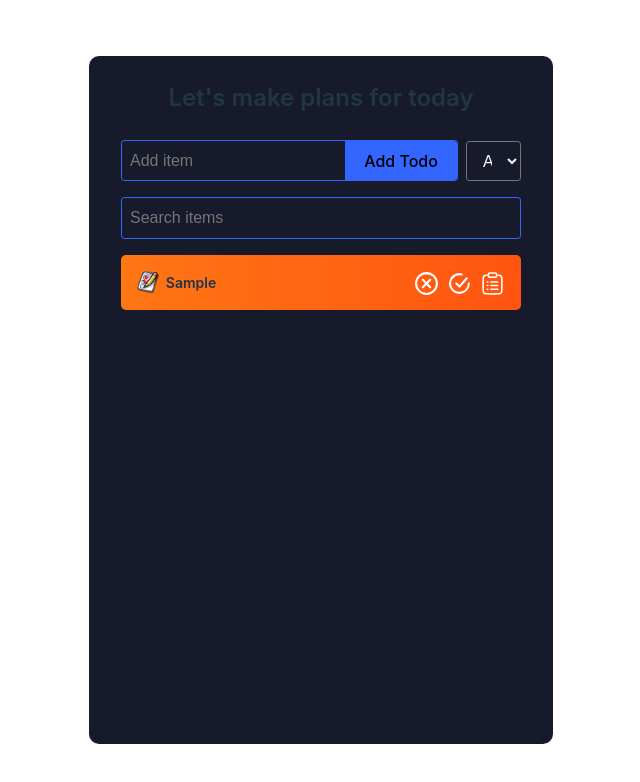
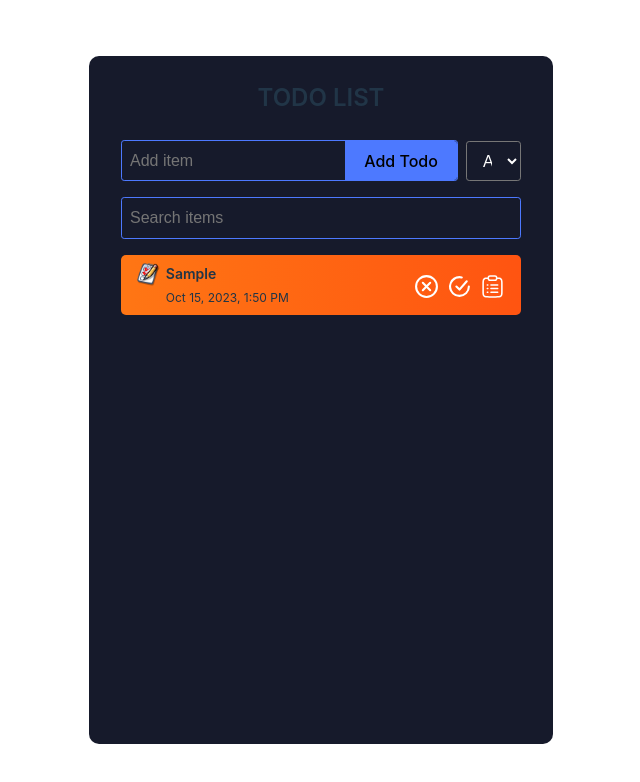
Before and after one commit to techpilot/todo_list, a React (Vite) app: page / in a window 1280 px wide. Both pictures are taken after typing "Sample" into the empty fields and a click on the button "Add Todo". Shown: the top 782 px of the page, without its empty margins (319-959 px from the left). Built offline with nearby package versions, Linux system fonts and the light colour scheme.

Commit message:
feat: added time date

```diff
--- a/src/components/Search.tsx
+++ b/src/components/Search.tsx
@@ -8,8 +8,9 @@
 interface TodoState {
   id: string;
   text: string;
-  read: boolean;
+  completed: boolean;
   category: string;
+  date: string;
 }
 
 const Search: React.FC<SelectComponentProps> = ({
--- a/src/components/Todo.tsx
+++ b/src/components/Todo.tsx
@@ -13,9 +13,19 @@
 interface TodoState {
   id: string;
   text: string;
-  read: boolean;
+  completed: boolean;
   category: string;
+  date: string;
 }
+
+const options: Intl.DateTimeFormatOptions = {
+  hour: 'numeric',
+  minute: 'numeric',
+  hour12: true,
+  month: 'short',
+  day: 'numeric',
+  year: 'numeric',
+};
 
 const Todo = () => {
   const [input, setInput] = useState<string>('');
@@ -30,13 +40,19 @@
   };
 
   const addTodo: MouseEventHandler<Element> = () => {
+    const formattedDate: string = new Intl.DateTimeFormat(
+      'en-US',
+      options
+    ).format(Date.now());
+
     if (input) {
       const existingList = getExistingList();
       existingList.unshift({
         id: Math.floor(Math.random() * 10000).toString(),
         text: input,
-        read: false,
+        completed: false,
         category: categoryState == 'All' ? 'Others' : categoryState,
+        date: formattedDate,
       });
 
       localStorage.setItem('todoList', JSON.stringify(existingList));
@@ -60,7 +76,7 @@
 
   return (
     <div className="todo-container">
-      <p className="todo-title">Let's make plans for today</p>
+      <p className="todo-title">TODO LIST</p>
 
       <div className="main-wrapper">
         <div className="todo-input-wrapper">
--- a/src/components/TodoList.tsx
+++ b/src/components/TodoList.tsx
@@ -11,8 +11,9 @@
 interface TodoState {
   id: string;
   text: string;
-  read: boolean;
+  completed: boolean;
   category: string;
+  date: string;
 }
 
 const TodoList: React.FC<MyComponentProps> = ({ listItem, setTodoList }) => {
@@ -38,7 +39,7 @@
 
     const updatedItem = existingTodoList?.map((item) => {
       if (item?.id === listItem?.id) {
-        return { ...item, read: true };
+        return { ...item, completed: true };
       }
       return item;
     });
@@ -65,18 +66,23 @@
   return (
     <div
       className={
-        listItem?.read ? 'item-wrapper item-wrapper-read' : 'item-wrapper'
+        listItem?.completed ? 'item-wrapper item-wrapper-read' : 'item-wrapper'
       }
     >
       <div className="todo-item">
         <img className="todo-icon" src="/src/assets/icon.png" alt="" />
-        <p
-          className={
-            listItem?.read ? 'todo-item-text todo-item-read' : 'todo-item-text'
-          }
-        >
-          {listItem?.text}
-        </p>
+        <div className="item-time-wrapper">
+          <span
+            className={
+              listItem?.completed
+                ? 'todo-item-text todo-item-read'
+                : 'todo-item-text'
+            }
+          >
+            {listItem?.text}
+          </span>
+          <span className="item-time">{listItem?.date}</span>
+        </div>
       </div>
       <div className="todo-actions-wrapper">
         <div onClick={deleteTodoItem}>
--- a/src/components/utils/reusables/SelectComponent.tsx
+++ b/src/components/utils/reusables/SelectComponent.tsx
@@ -11,8 +11,9 @@
 interface TodoState {
   id: string;
   text: string;
-  read: boolean;
+  completed: boolean;
   category: string;
+  date: string;
 }
 
 const SelectComponent: React.FC<SelectComponentProps> = ({
--- a/src/index.css
+++ b/src/index.css
@@ -5,7 +5,7 @@
 
   color-scheme: light dark;
   color: #fff;
-  background-color: #3366ff;
+  background-color: #4d79ff;
 
   font-synthesis: none;
   text-rendering: optimizeLegibility;
--- a/src/styles/Todo.css
+++ b/src/styles/Todo.css
@@ -36,7 +36,7 @@
   width: 100%;
   justify-content: space-between;
   align-items: center;
-  border: 1px solid #3366ff;
+  border: 1px solid #4d79ff;
   border-radius: 0.2rem;
 }
 
@@ -52,7 +52,7 @@
 .add-button {
   border: none;
   border-radius: 0 0.2rem 0.2rem 0;
-  background-color: #3366ff;
+  background-color: #4d79ff;
   min-width: 8rem;
 }
 
@@ -60,7 +60,7 @@
   display: flex;
   justify-content: space-between;
   align-items: center;
-  border: 1px solid #3366ff;
+  border: 1px solid #4d79ff;
   border-radius: 0.2rem;
   margin-left: 0.5rem;
   margin-right: 0.5rem;
@@ -103,6 +103,7 @@
   align-items: center;
   gap: 0.3rem;
   background: linear-gradient(90deg, #ff7614, #ff5411);
+  /* background-color: #4d79ff; */
   padding-left: 1rem;
   padding-right: 1rem;
   padding-top: 0.5rem;
@@ -117,7 +118,7 @@
 
 .todo-item {
   display: flex;
-  align-items: center;
+  /* align-items: center; */
   gap: 0.3rem;
 }
 
@@ -126,11 +127,23 @@
   width: 1.5rem;
 }
 
+.item-time-wrapper {
+  display: flex;
+  flex-direction: column;
+  gap: 0.3rem;
+  align-items: flex-start;
+}
+
 .todo-item-text {
   text-align: left;
-  font-size: 0.75rem;
+  font-size: 0.85rem;
   font-weight: 600;
   margin: 0 !important;
+}
+
+.item-time {
+  font-size: 0.75rem;
+  font-weight: 400;
 }
 
 .todo-item-read {
```
